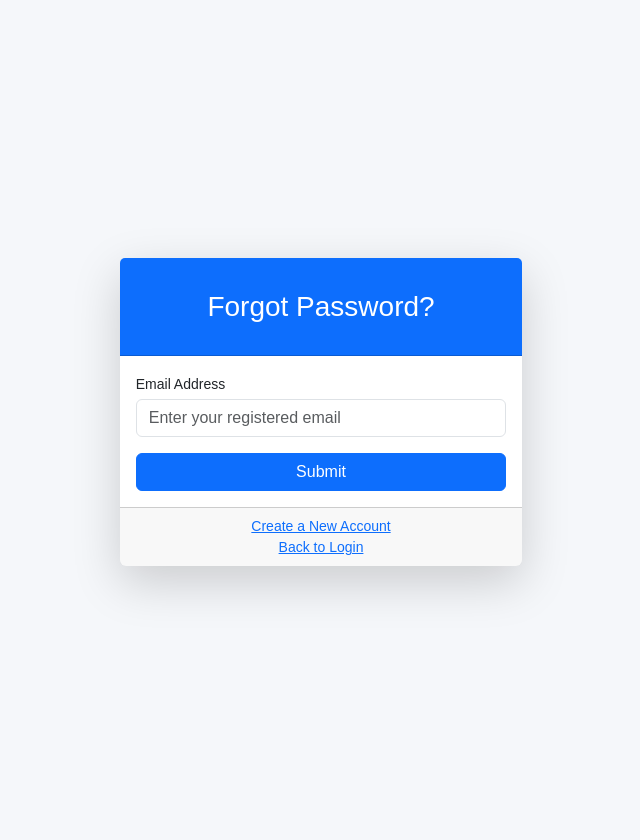
After one commit to lk18tu/COSC4P02_inventory, a Django app: page /userauth/password_reset/ in a window 1280 px wide. The commit adds this page. Shown: the whole page, without its empty margins (444-1084 px from the left). Run offline with Django 5.2, Linux system fonts and the light colour scheme.

Commit message:
Added password reset functionality
Created password recovery

```diff
--- a/src/inventory_track/inventory_track/urls.py
+++ b/src/inventory_track/inventory_track/urls.py
@@ -18,6 +18,7 @@ Including another URLconf
 from django.contrib import admin
 from django.urls import path, include
 from django.shortcuts import redirect
+from django.contrib.auth import views as auth_views
 
 urlpatterns = [
     path('admin/', admin.site.urls),
@@ -30,4 +31,5 @@ urlpatterns = [
     path("", lambda request: redirect("userauth/login/")),  # Redirect root to login page
     path('inventory_analysis/', include('inventory_analysis.urls', namespace='inventory_analysis')),
     path('history/', include(('history.urls', 'history'), namespace='history')),
+
 ]
--- a/src/inventory_track/requirements.txt
+++ b/src/inventory_track/requirements.txt
@@ -6,3 +6,4 @@ pandas
 matplotlib
 requests
 urllib3
+python-dotenv
--- a/src/inventory_track/userauth/templates/userauth/login.html
+++ b/src/inventory_track/userauth/templates/userauth/login.html
@@ -43,6 +43,10 @@
         </div>
 
         <p class="mt-3 text-center">
+            <a href="{% url 'password_reset' %}">Forgot Password?</a>
+        </p>
+
+        <p class="mt-3 text-center">
             Don't have an account? <a href="{% url 'register' %}">Register</a>
         </p>
     </div>
--- /dev/null
+++ b/src/inventory_track/userauth/templates/userauth/password_reset.html
@@ -0,0 +1,46 @@
+{% extends "base.html" %}
+{% block content %}
+<div class="container d-flex justify-content-center align-items-center vh-100">
+    <div class="col-lg-5">
+        <div class="card shadow-lg border-0 rounded-lg mt-0 mb-3">
+
+            <div class="card-header bg-primary text-white text-center">
+                <h3 class="font-weight-light my-4">Forgot Password?</h3>
+            </div>
+
+            {% if form.errors %}
+                <div class="alert alert-danger alert-dismissible m-3" role="alert">
+                    <div id="form_errors">
+                        {% for key, value in form.errors.items %}
+                            <strong>{{ value }}</strong><br>
+                        {% endfor %}
+                    </div>
+                    <button type="button" class="btn-close" data-bs-dismiss="alert" aria-label="Close"></button>
+                </div>
+            {% endif %}
+
+            <div class="card-body">
+                <form method="POST">
+                    {% csrf_token %}
+                    <div class="form-group mb-3">
+                        <label class="small mb-1" for="id_email">Email Address</label>
+                        <input type="email" name="email" class="form-control" id="id_email"
+                               placeholder="Enter your registered email" required>
+                    </div>
+                    <div class="d-grid">
+
+                        <button type="submit" class="btn btn-primary">Submit</button>
+                    </div>
+                </form>
+            </div>
+
+            <div class="card-footer text-center">
+                <div class="small">
+                    <a href="{% url 'register' %}">Create a New Account</a><br>
+                    <a href="{% url 'login' %}">Back to Login</a>
+                </div>
+            </div>
+        </div>
+    </div>
+</div>
+{% endblock content %}
--- /dev/null
+++ b/src/inventory_track/userauth/templates/userauth/password_reset_subject.txt
@@ -0,0 +1 @@
+Inventory Track - Reset Password
--- a/src/inventory_track/userauth/urls.py
+++ b/src/inventory_track/userauth/urls.py
@@ -1,9 +1,14 @@
 from django.urls import path
 from . import views
+from django.contrib.auth.views import PasswordResetDoneView, PasswordResetCompleteView, PasswordResetConfirmView
 
 urlpatterns = [
     path('register/', views.register, name='register'),
     path('login/', views.user_login, name='login'),
     path('logout/', views.user_logout, name='logout'),
     path('dashboard/', views.dashboard, name='dashboard'),
+    path('password_reset/', views.ResetPasswordView.as_view(), name='password_reset'),
+    path('password_reset/done/', PasswordResetDoneView.as_view(template_name='userauth/password_reset_done.html'), name='password_reset_done'),
+    path('reset/<uidb64>/<token>/', PasswordResetConfirmView.as_view(template_name='userauth/password_reset_confirm.html'), name='password_reset_confirm'),
+    path('reset/done/', PasswordResetCompleteView.as_view(template_name='userauth/password_reset_complete.html'), name='password_reset_complete'),
 ]
--- a/src/inventory_track/userauth/views.py
+++ b/src/inventory_track/userauth/views.py
@@ -1,6 +1,8 @@
 # userauth/views.py
 import pytz
 import datetime
+import logging
+from django.conf import settings
 from django.shortcuts import render, redirect
 from django.contrib.auth import authenticate, login, logout
 from django.contrib.auth.decorators import login_required, user_passes_test
@@ -9,6 +11,11 @@ from django.contrib.auth.models import User
 from .models import UserProfile
 from notifications.models import Notification  # Import Notification from the notifications app
 from inventory_analysis.views import generate_inventory_pie_chart
+from django.urls import reverse_lazy
+from django.contrib.auth.views import PasswordResetView
+from django.contrib.messages.views import SuccessMessageMixin
+
+logger = logging.getLogger(__name__)
 
 # check if user is a manager
 def manager_required(user):
@@ -78,6 +85,25 @@ def dashboard(request):
     }
     return render(request, "userauth/dashboard.html", context)
 
+
+class ResetPasswordView(SuccessMessageMixin, PasswordResetView):
+    template_name = 'userauth/password_reset.html'
+    email_template_name = 'userauth/password_reset_email.html'
+    subject_template_name = 'userauth/password_reset_subject.txt'
+    success_message = "We've emailed you instructions for setting your password, if an account exists with the email you entered."
+    success_url = reverse_lazy('password_reset_done')
+
+    def form_valid(self, form):
+        form.save(
+            request=self.request,
+            use_https=True if settings.PROTOCOL == 'https' else False,
+            from_email=settings.EMAIL_HOST_USER,
+            email_template_name=self.email_template_name,
+            domain_override=settings.DOMAIN,
+        )
+        return super().form_valid(form)
+
+
 # Restricted view template for managers
 #@login_required
 #@user_passes_test(manager_required, login_url='/login/')
```
Also changed, not shown: src/inventory_track/inventory_track/settings.py (+17 -2 lines), src/inventory_track/userauth/forms.py (+8 -2 lines), src/inventory_track/userauth/templates/userauth/password_reset_complete.html (added, +14 -0 lines), src/inventory_track/userauth/templates/userauth/password_reset_confirm.html (added, +15 -0 lines), src/inventory_track/userauth/templates/userauth/password_reset_done.html (added, +11 -0 lines), src/inventory_track/userauth/templates/userauth/password_reset_email.html (added, +13 -0 lines), 3 other files.
